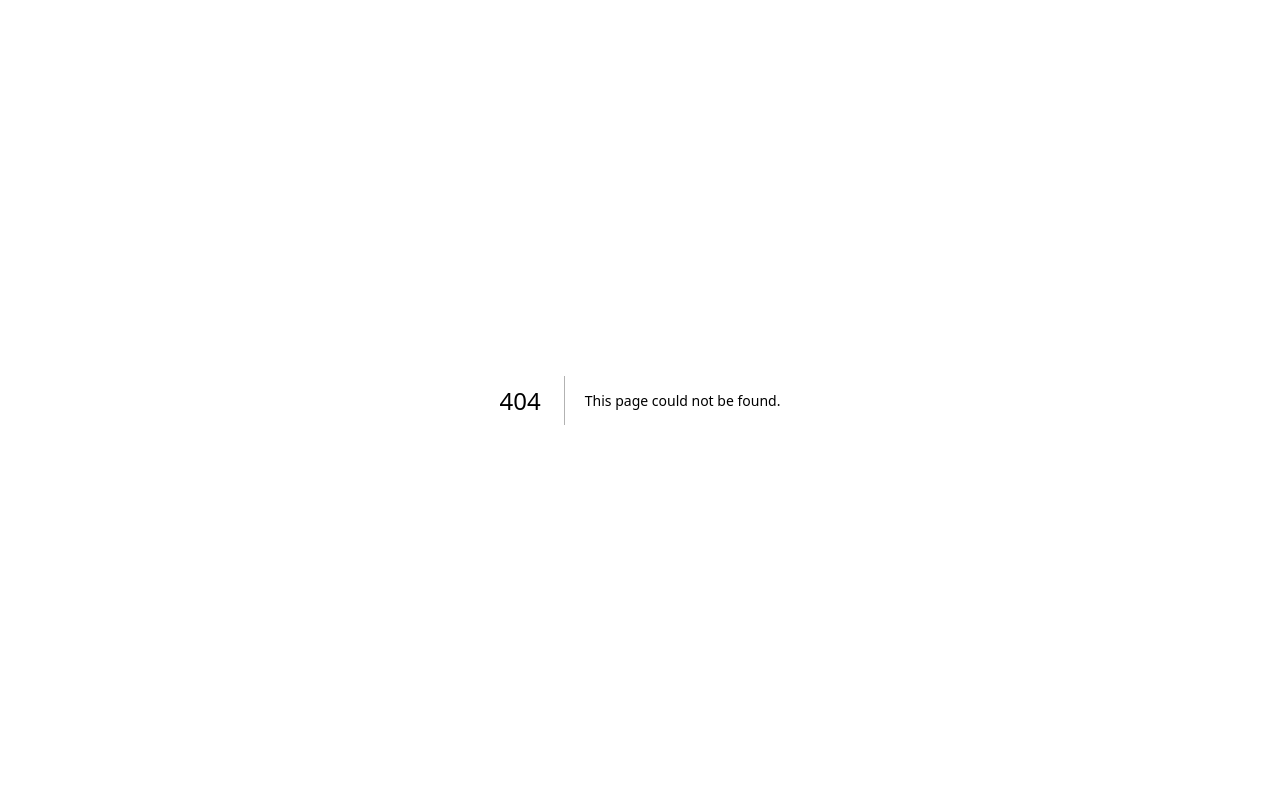
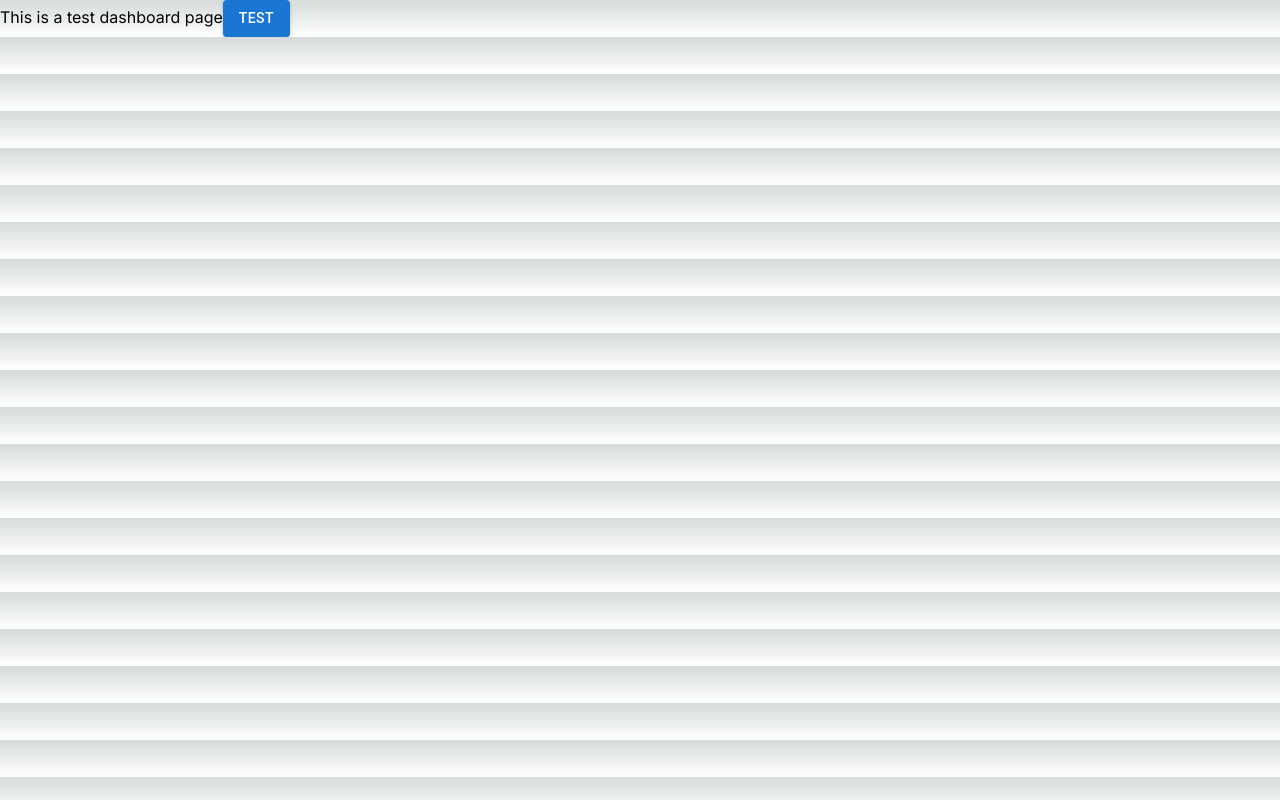
Before and after one commit to Taylorshmailor/travel, a Next.js app: page /dashboard in a window 1280 px wide. Before the commit this address had no page. Built offline with nearby package versions, Linux system fonts and the light colour scheme.

Commit message:
Initial setup

```diff
--- a/package.json
+++ b/package.json
@@ -9,6 +9,7 @@
     "lint": "next lint"
   },
   "dependencies": {
+    "@mui/material": "^5.14.1",
     "@types/node": "20.4.2",
     "@types/react": "18.2.15",
     "@types/react-dom": "18.2.7",
--- /dev/null
+++ b/src/app/dashboard/page.tsx
@@ -0,0 +1,36 @@
+'use client';
+import { Button } from "@mui/material";
+
+const Dashboard = () => {
+
+  const testFunction = () => {
+    console.log('test function firing')
+    async function fetchFunc() {
+      const res = await fetch ('http://localhost:3000/dashboard/testapi');
+      console.log(res)
+    }
+
+    fetchFunc();
+  }
+
+
+  return (
+    <div>
+      This is a test dashboard page
+
+
+
+
+    <Button
+      onClick={() => testFunction()}
+      variant='contained'
+    >
+      Test
+    </Button>
+
+    </div>
+
+  )
+}
+
+export default Dashboard;
--- a/src/app/layout.tsx
+++ b/src/app/layout.tsx
@@ -5,7 +5,7 @@ import { Inter } from 'next/font/google'
 const inter = Inter({ subsets: ['latin'] })
 
 export const metadata: Metadata = {
-  title: 'Create Next App',
+  title: "TAYLOR'S SUPER FUN TRAVEL APP",
   description: 'Generated by create next app',
 }
 
```
Also changed, not shown: tsconfig.json (+18 -5 lines), 2 other files (tests, documents, lock files or other folders).
